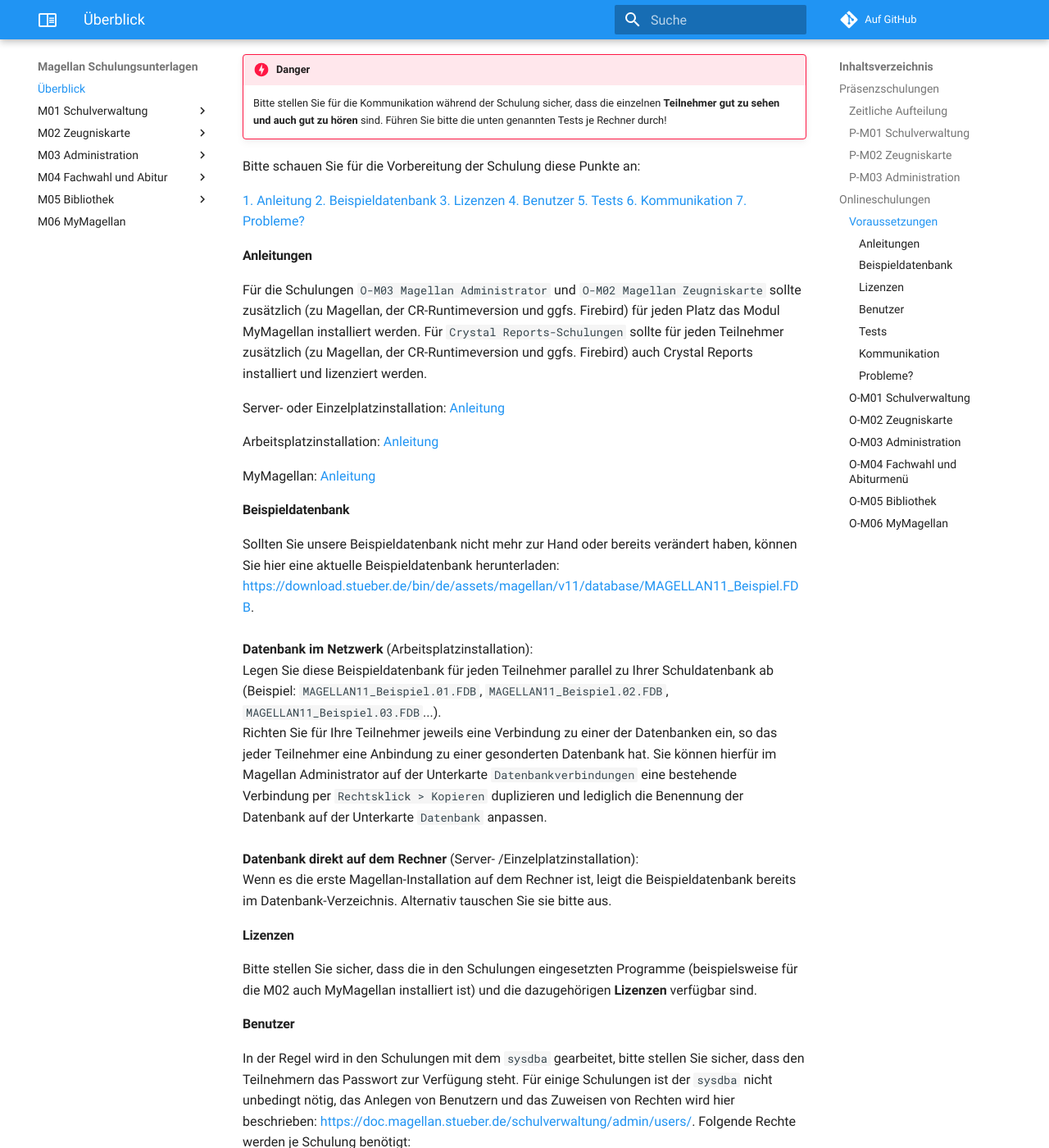
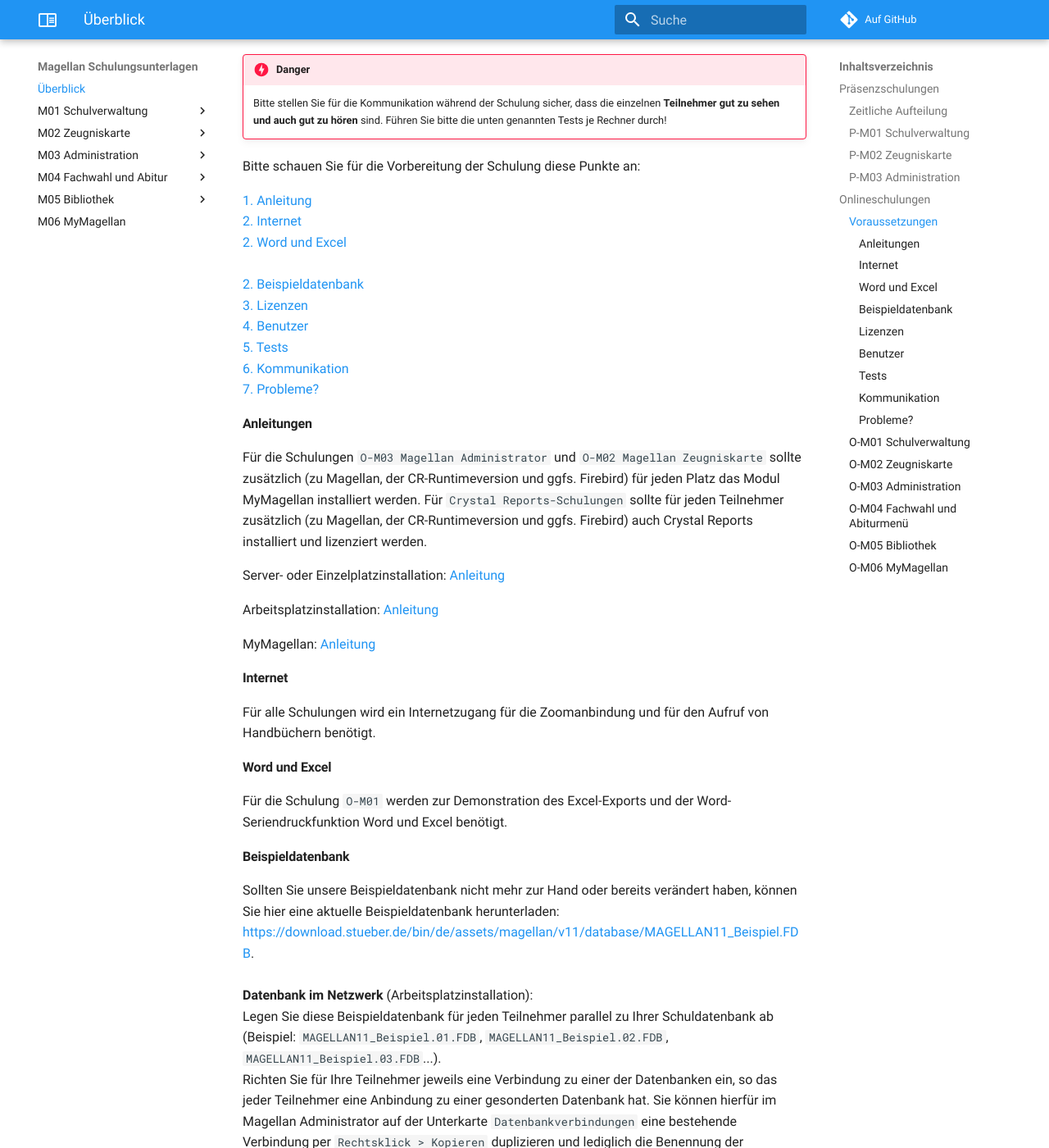
Before and after one commit to stuebersystems/doc.magellan-schulungen.de, an MkDocs documentation site: the page built from docs/index.md, in a window 1280 px wide and 1400 px high, scrolled down 2527 px. Shown: the whole window at 82% size. Built offline with MkDocs 1.6.1 and Material for MkDocs 9.7.7, drawn with Linux system fonts in a browser that asks for light colours; comment, search, counter and statistics services are not loaded.

Commit message:
no message

```diff
--- a/docs/index.md
+++ b/docs/index.md
@@ -61,12 +61,14 @@ Für das Gelingen der Schulungen sollte jeder Teilnehmer einen Rechner mit der [
 
 Bitte schauen Sie für die Vorbereitung der Schulung diese Punkte an:
 
-[1. Anleitung](https://doc.magellan-schulungen.stueber.de/#anleitungen)
-[2. Beispieldatenbank](https://doc.magellan-schulungen.stueber.de/#beispieldatenbank)
-[3. Lizenzen](https://doc.magellan-schulungen.stueber.de/#lizenzen)
-[4. Benutzer](https://doc.magellan-schulungen.stueber.de/#benutzer)
-[5. Tests](https://doc.magellan-schulungen.stueber.de/#tests)
-[6. Kommunikation](https://doc.magellan-schulungen.stueber.de/#kommunikation)
+[1. Anleitung](https://doc.magellan-schulungen.stueber.de/#anleitungen) <br/>
+[2. Internet](https://doc.magellan-schulungen.stueber.de/#internet) <br/>
+[2. Word und Excel](https://doc.magellan-schulungen.stueber.de/#beispieldatenbank) <br/>
+[2. Beispieldatenbank](https://doc.magellan-schulungen.stueber.de/#beispieldatenbank) <br/>
+[3. Lizenzen](https://doc.magellan-schulungen.stueber.de/#lizenzen) <br/>
+[4. Benutzer](https://doc.magellan-schulungen.stueber.de/#benutzer) <br/>
+[5. Tests](https://doc.magellan-schulungen.stueber.de/#tests) <br/>
+[6. Kommunikation](https://doc.magellan-schulungen.stueber.de/#kommunikation) <br/>
 [7. Probleme?](https://doc.magellan-schulungen.stueber.de/#probleme)
 
 #### Anleitungen
@@ -79,6 +81,14 @@ Server- oder Einzelplatzinstallation: [Anleitung](https://doc.magellan.stueber.d
 Arbeitsplatzinstallation: [Anleitung](https://doc.magellan.stueber.de/schulverwaltung/installation/version11/arbeitsplatz.installieren/)
 
 MyMagellan: [Anleitung](https://doc.mymagellan.stueber.de/installation/)
+
+#### Internet
+
+Für alle Schulungen wird ein Internetzugang für die Zoomanbindung und für den Aufruf von Handbüchern benötigt.
+
+#### Word und Excel
+
+Für die Schulung `O-M01` werden zur Demonstration des Excel-Exports und der Word-Seriendruckfunktion Word und Excel benötigt.
 
 #### Beispieldatenbank
 
```
